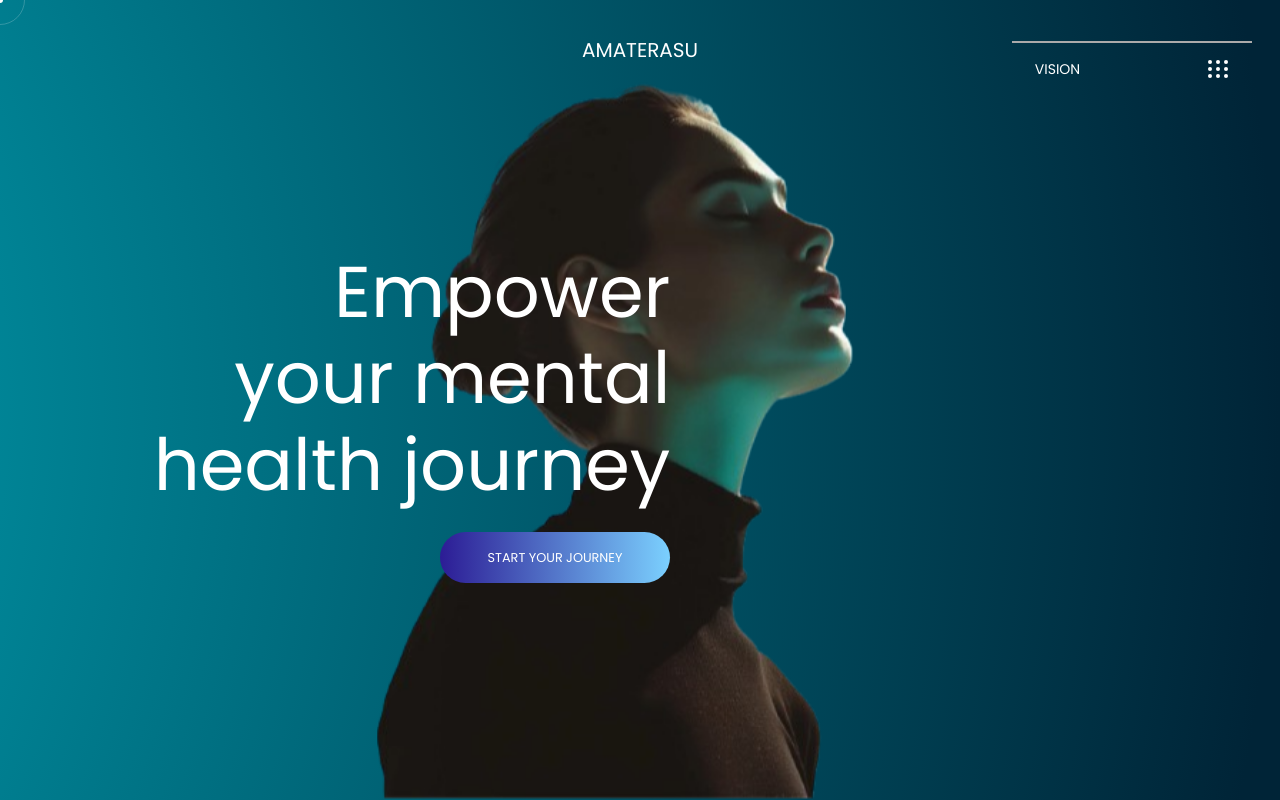
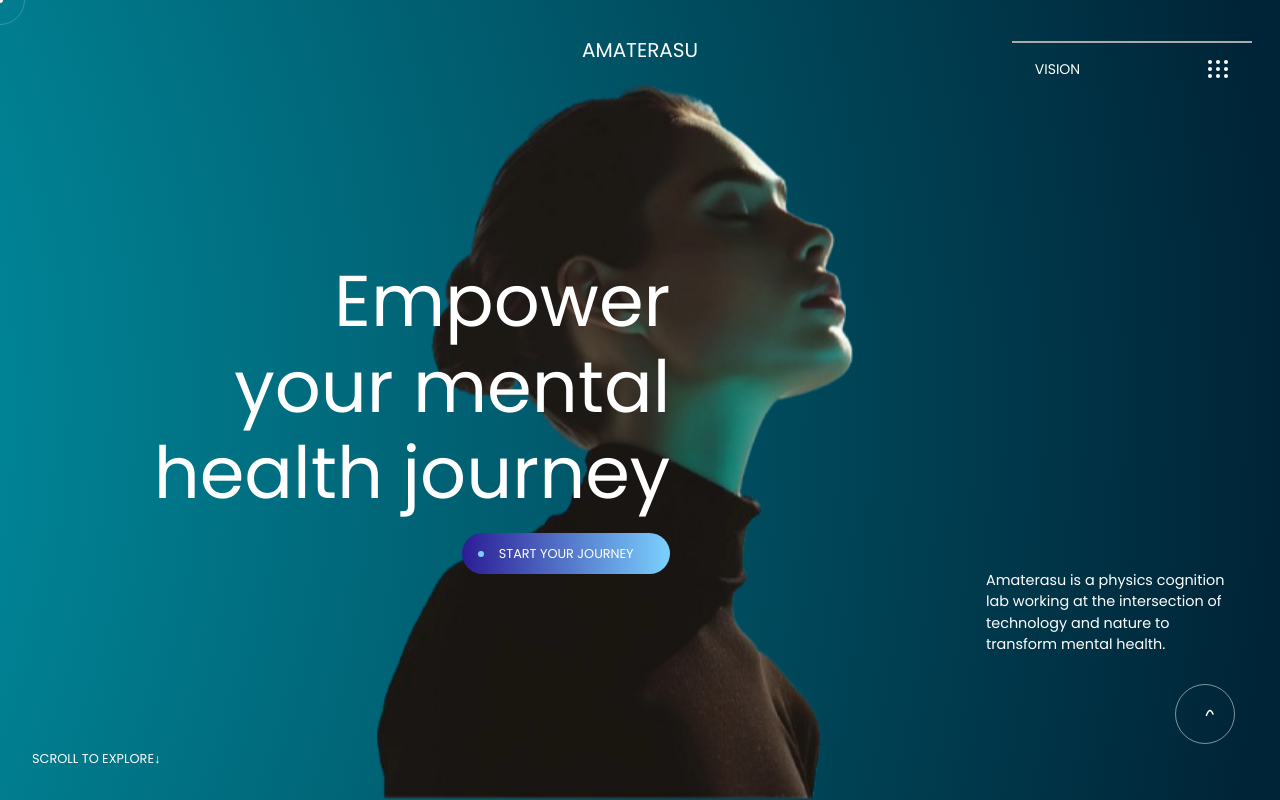
Before and after one commit to minahil-qureshi409/react-project, a React (Vite) app in the folder amaterasu-clone/: page / in a window 1280 px wide. Shown: the top 800 px of the page. Built offline with nearby package versions, Linux system fonts and the light colour scheme.

Commit message:
hero section completed

```diff
--- a/amaterasu-clone/src/animations/cursorAnimation.js
+++ b/amaterasu-clone/src/animations/cursorAnimation.js
@@ -1,15 +1,29 @@
 export const animateCursor = () => {
   const innerCursor = document.querySelector(".cursor-inner");
   const outerCursor = document.querySelector(".cursor-outer");
+  const button = document.querySelector(".start-journey-btn"); // your button
 
   let mouseX = 0, mouseY = 0;
   let innerX = 0, innerY = 0;
   let outerX = 0, outerY = 0;
+  let isHovering = false;
 
+  // ✅ listen for hover on the button to set state
+  if (button) {
+    button.addEventListener("mouseenter", () => {
+      isHovering = true;
+    });
+    button.addEventListener("mouseleave", () => {
+      isHovering = false;
+    });
+  }
+
+  // ✅ update mouse position
   document.addEventListener("mousemove", (e) => {
     mouseX = e.clientX;
     mouseY = e.clientY;
 
+    // on first move, snap cursors to mouse position
     if (innerX === 0 && innerY === 0) {
       innerX = mouseX;
       innerY = mouseY;
@@ -19,12 +33,19 @@ export const animateCursor = () => {
   });
 
   const animate = () => {
+    // smooth follow outer cursor
     outerX += (mouseX - outerX) * 0.08;
     outerY += (mouseY - outerY) * 0.08;
-    outerCursor.style.transform = `translate(${outerX}px, ${outerY}px) translate(-50%, -50%)`;
 
+    // smooth follow inner cursor
     innerX += (mouseX - innerX) * 0.2;
     innerY += (mouseY - innerY) * 0.2;
+
+    // ✅ scale only in JS
+    const scale = isHovering ? 2 : 1;
+
+    // ✅ set transforms (always include translate)
+    outerCursor.style.transform = `translate(${outerX}px, ${outerY}px) translate(-50%, -50%) scale(${scale})`;
     innerCursor.style.transform = `translate(${innerX}px, ${innerY}px) translate(-50%, -50%)`;
 
     requestAnimationFrame(animate);
--- a/amaterasu-clone/src/sections/Hero.jsx
+++ b/amaterasu-clone/src/sections/Hero.jsx
@@ -1,17 +1,44 @@
-import React, { useRef } from "react";
+import React, { useRef, useEffect } from "react";
 import { motion, useScroll, useTransform } from "framer-motion";
 import "../styles/hero.scss";
 import girlbgImage from "../assets/girlbg.png";
 
 const Hero = () => {
+
   const scrollRef = useRef(null);
   const { scrollYProgress } = useScroll({
     target: scrollRef,
     offset: ["start start", "end start"],
   });
 
-  const y = useTransform(scrollYProgress, [0,1], ["0%", "-100%"]);
+  const y = useTransform(scrollYProgress, [0, 1], ["0%", "-100%"]);
   const opacity = useTransform(scrollYProgress, [0, 0.6], [1, 0]);
+
+  // 👇 fade out scroll text within first 2% of hero section scroll
+  const scrollTextOpacity = useTransform(scrollYProgress, [0, 0.02], [1, 0]);
+
+  useEffect(() => {
+    // Cursor outer circle
+    const outerCursor = document.querySelector(".cursor-outer");
+    const button = document.querySelector(".start-journey-btn");
+
+    if (outerCursor && button) {
+      const handleEnter = () => {
+        outerCursor.classList.add("hovering-button");
+      };
+      const handleLeave = () => {
+        outerCursor.classList.remove("hovering-button");
+      };
+
+      button.addEventListener("mouseenter", handleEnter);
+      button.addEventListener("mouseleave", handleLeave);
+
+      return () => {
+        button.removeEventListener("mouseenter", handleEnter);
+        button.removeEventListener("mouseleave", handleLeave);
+      };
+    }
+  }, []);
 
   return (
     <div className="hero-outer-wrapper" ref={scrollRef}>
@@ -43,13 +70,17 @@ const Hero = () => {
           ))}
 
           <motion.button
-              className="btn btn-primary mt-4 px-5 py-3"
+            className="start-journey-btn mt-3"
+            data-text="START YOUR JOURNEY"
             initial={{ opacity: 0, y: 20 }}
             animate={{ opacity: 1, y: 0 }}
-              transition={{ delay: 1.5, duration: 0.5 }}
+            transition={{ delay: 1, duration: 0.4 }}
           >
-              START YOUR JOURNEY
+            <span className="btn-text">START YOUR JOURNEY</span>
           </motion.button>
+
+
+
         </motion.div>
 
         {/* Bottom Right Text Box */}
@@ -59,7 +90,7 @@ const Hero = () => {
             zIndex: 5,
             bottom: "9rem",
             right: "30px",
-              borderRadius: "12px",
+            // borderRadius: "12px",
             color: "white",
             maxWidth: "280px",
             fontSize: "0.9rem",
@@ -71,37 +102,51 @@ const Hero = () => {
           </p>
         </motion.div>
 
-
+      </motion.section>
       {/* Hollow Circle with Wave Line */}
-        <div className="sound hero-wave-circle position-fixed">
+      <div
+        className="hero-wave-circle"
+        style={{
+          position: "fixed",
+          bottom: "3.5rem",
+          right: "45px",
+          width: "60px",
+          height: "60px",
+          border: "1px solid",
+          color: "rgba(255,255,255,0.5)",
+          borderRadius: "50%",
+          display: "flex",
+          alignItems: "center",
+          justifyContent: "center",
+          zIndex: 9999, // Optional, to ensure it's above other content
+        }}
+      >
         <svg
-            width="40"
+          width="24"
           height="10"
-            viewBox="0 0 40 10"
+          viewBox="0 0 24 10"
           fill="none"
           xmlns="http://www.w3.org/2000/svg"
         >
-            <path fill="none" stroke="white" strokeWidth="0.9">
-              <animate
-                attributeName="d"
-                dur="2s"
-                repeatCount="indefinite"
-                values="
-                  M0,5 Q5,0 10,5 T20,5 T30,5 T40,5;
-                  M0,5 Q5,14 10,5 T20,5 T30,5 T40,5;
-                  M0,5 Q5,0 10,5 T20,5 T30,5 T40,5
-                "
+          <path
+            d="M2 5 Q5 0 8 6 T14 5 T20 5"
+            // d="M2 6 Q6 0 10 6 T18 6 T26 6"
+            stroke="white"
+            strokeWidth="1.5"
+            strokeLinecap="round"
+            fill="none"
           />
-            </path>
         </svg>
       </div>
 
+
+
       {/* Scroll to Explore */}
-        <div className="hero-scroll-text position-absolute text-white text-uppercase small">
+      <motion.div className="hero-scroll-text text-white text-uppercase small " style={{ opacity: scrollTextOpacity }}>
         Scroll to explore
         <span>↓</span>
-        </div>
-      </motion.section>
+      </motion.div>
+
     </div>
   );
 };
--- a/amaterasu-clone/src/styles/cursor.scss
+++ b/amaterasu-clone/src/styles/cursor.scss
@@ -1,3 +1,9 @@
+// .cursor-inner,
+// .cursor-outer {
+//   opacity: 0 ; /* hidden until first mouse move */
+// }
+
+
 .cursor-inner {
   position: fixed;
   top: 0;
@@ -22,4 +28,11 @@
   pointer-events: none;
   z-index: 9998;
   transform: translate(-50%, -50%);
+ transition: border-color 0.25s ease;
+
+  &.hovering-button {
+    /* ✅ only scale it — do not reset translate */
+    // transform: translate(-50%, -50%) scale(3) !important;
+    border-color: rgba(255, 255, 255, 0.6);
+  }
 }
--- a/amaterasu-clone/src/styles/hero.scss
+++ b/amaterasu-clone/src/styles/hero.scss
@@ -1,12 +1,13 @@
 .hero-outer-wrapper {
   height: 135vh;
   position: relative;
-  overflow: hidden;
+  overflow: visible;
 }
 
 .hero-scroll-wrapper {
   // position: sticky;
   // top: 0;
+  position: relative;
   height: 100vh;
   // background: url("../assets/girlbg.png") no-repeat center;
   // background-size: 50%;
@@ -36,8 +37,6 @@
   // flex-direction: column;
   // justify-content: center;
 }
-
-
 
 .blobs {
   position: absolute;
@@ -101,7 +100,7 @@
 // }
 
 .content-wrapper {
-//  position: relative;
+  //  position: relative;
   z-index: 2;
   min-height: 100vh;
   width: 53%;
@@ -112,22 +111,112 @@
     font-size: 4.5rem;
   }
 
-  button {
-    padding: 1rem 2rem;
+  .start-journey-btn {
+    position: relative;
+    overflow: hidden;
+    display: inline-flex;
+    align-items: center;
+    justify-content: center;
+    padding: 0.7rem 2.3rem !important; // reduced left/right padding
     font-size: 0.8rem;
     border: none;
     background: linear-gradient(to right, #2c1c95, #7bd0fe);
     color: white;
     border-radius: 30px;
     cursor: pointer;
+
+
+    // ✅ normal text
+    .btn-text {
+      position: relative;
+      z-index: 2;
+      display: inline-block;
+      // margin-left: 1.8rem; // add space for circle on left
+      transition: color 0.3s ease;
+    }
+
+    // ✅ always visible circle on the left
+    &::before {
+      content: "";
+      position: absolute;
+      top: 50%;
+      left: 16px; // always visible inside button
+      transform: translateY(-50%);
+      width: 6px;
+      height: 6px;
+      border-radius: 50%;
+      background: #7bd0fe;
+      z-index: 3;
+      transition: left 1s cubic-bezier(0.77, 0, 0.175, 1);
+    }
+
+    // ✅ overlay text for wipe effect
+    &::after {
+      content: attr(data-text);
+      position: absolute;
+      left: 0;
+      top: 0;
+      width: 100%;
+      height: 100%;
+      color: white;
+      display: flex;
+      align-items: center;
+      justify-content: center;
+      clip-path: inset(0 100% 0 0); // initially hidden
+      transition: clip-path 1s cubic-bezier(0.77, 0, 0.175, 1);
+      z-index: 4;
+    }
+
+    &:hover {
+      &::before {
+        left: calc(100% - 24px); // circle travels to right side
+      }
+
+      &::after {
+        clip-path: inset(0 0 0 0); // wipe text
+      }
+
+      .btn-text {
+        color: transparent; // hide original text while wipe animation
+      }
+    }
+
+    &:not(:hover) {
+      transition-delay: 0s;
+
+      &::after {
+        clip-path: inset(0 100% 0 0); // wipe text back
+      }
+
+      .btn-text {
+        color: white;
+        transition-delay: 0.6s; // slight delay so text shows after wipe
+      }
+    }
+
   }
+
 }
 
-.wave-path {
+// .cursor-outer.hovering-button {
+//   transform: translate(-50%, -50%) scale(1) !important;
+//   border-color: rgba(255, 255, 255, 0.6);
+// }
+
+.hero-wave-circle {
+  z-index: 999;
   stroke-dasharray: 20;
   stroke-dashoffset: 0;
+  color: white;
   animation: wave-motion 1.5s linear infinite;
+  // position: fixed;
+  bottom: 2rem;
+  right: 2rem;
 }
+
+// .wave-path {
+
+// }
 
 @keyframes wave-motion {
   0% {
@@ -139,15 +228,21 @@
   }
 }
 
-
-
-
-
 .hero-scroll-text {
-  animation: scroll-fade 2s ease-in-out infinite;
+  // animation: scroll-fade 2s ease-in-out infinite;
+  position: fixed;
+  bottom: 2rem;
+  left: 2rem;
+  z-index: 999;
+  color: white;
+  text-transform: uppercase;
+  font-size: 0.8rem;
+  // animation: scroll-fade 2s ease-in-out infinite;
+  // z-index: 999;
 
   span {
-    animation: arrow-bounce 1.5s ease-in-out infinite;
+    // animation: arrow-bounce 1.5s ease-in-out infinite;
+    margin-left: 10px;
   }
 
   @keyframes scroll-fade {
```
Also changed, not shown: amaterasu-clone/src/components/ThreeBackground.jsx (added, +55 -0 lines). Lines whose indentation alone changed are shown as unchanged.
